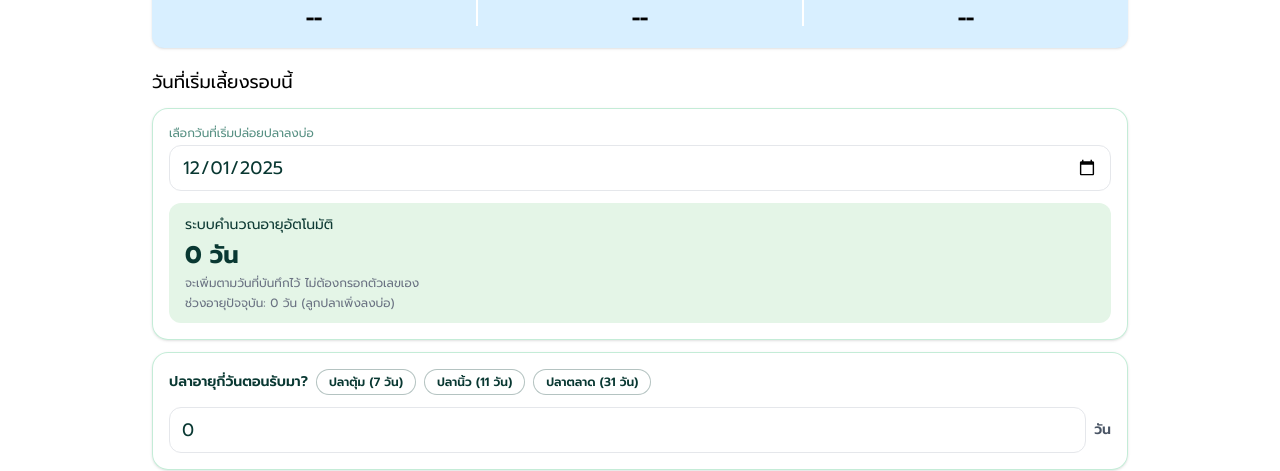
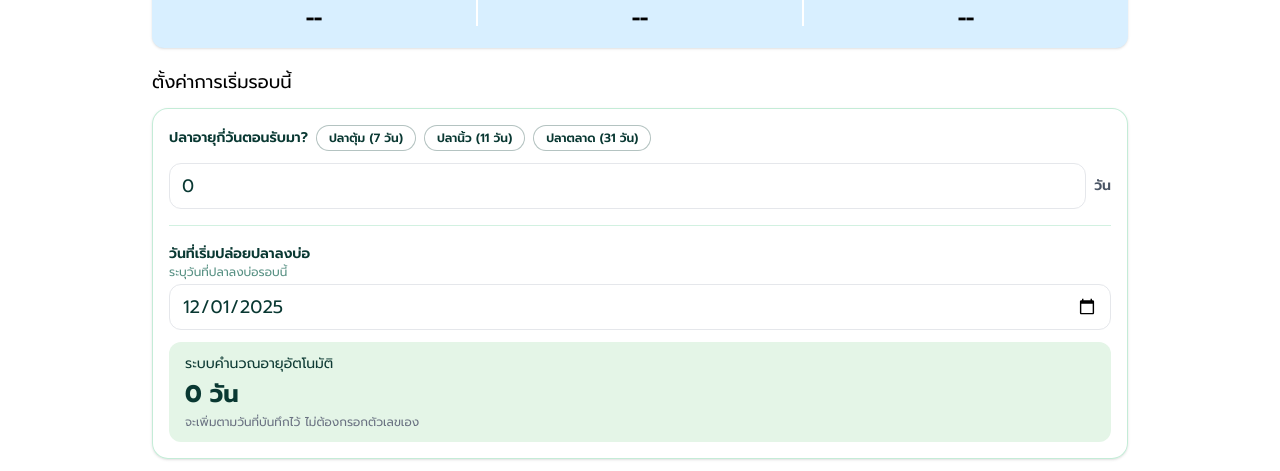
Before and after one commit to koard/DukeFarm-Frontend, a Next.js app: page /large/record-large in a window 1280 px wide. Shown: the part 368-839 px from the top of the page. Built offline with nearby package versions, Linux system fonts and the light colour scheme; no server answers; sample sign-in values are in the browser's storage.

Commit message:
Refactor RecordEntryForm: Improve layout and labeling for age input and cycle start date, enhancing user experience and clarity.

```diff
--- a/src/components/records/RecordEntryForm.tsx
+++ b/src/components/records/RecordEntryForm.tsx
@@ -695,29 +695,9 @@ export const RecordEntryForm = ({ farmType, backHref }: RecordEntryFormProps) =>
         </div>
 
         <div className="space-y-3">
-          <label className="block text-lg text-black">วันที่เริ่มเลี้ยงรอบนี้</label>
-          <div className="rounded-2xl border border-[#6CCF9C]/40 bg-white/80 px-4 py-4 space-y-3 shadow-sm">
-            <div className="flex flex-col gap-1">
-              <span className="text-xs text-[#0F614E]/70">เลือกวันที่เริ่มปล่อยปลาลงบ่อ</span>
-              <input
-                type="date"
-                value={cycleStartDate}
-                max={recordDate}
-                onChange={(event) => setCycleStartDate(event.target.value)}
-                className="w-full rounded-xl border border-gray-200 px-3 py-2 text-lg text-[#093832] focus:outline-none focus:ring-2 focus:ring-[#0F614E]"
-              />
-              {!isCycleStartValid && (
-                <span className="text-xs text-red-600">วันที่เริ่มรอบต้องไม่เกินวันที่บันทึก</span>
-              )}
-            </div>
-            <div className="rounded-xl bg-[#E4F5E7] px-4 py-3 text-sm text-[#0F3B35] flex flex-col gap-1">
-              <span>ระบบคำนวณอายุอัตโนมัติ</span>
-              <strong className="text-2xl text-[#093832]">{fishAgeNumber} วัน</strong>
-              <span className="text-xs text-gray-500">จะเพิ่มตามวันที่บันทึกไว้ ไม่ต้องกรอกตัวเลขเอง</span>
-              <span className="text-xs text-gray-500">ช่วงอายุปัจจุบัน: {formatAgeSummary(fishAgeNumber)}</span>
-            </div>
-          </div>
-          <div className="rounded-2xl border border-[#6CCF9C]/40 bg-white/80 px-4 py-4 space-y-3 shadow-sm">
+          <label className="block text-lg text-black">ตั้งค่าการเริ่มรอบนี้</label>
+          <div className="rounded-2xl border border-[#6CCF9C]/40 bg-white/80 px-4 py-4 space-y-4 shadow-sm">
+            <div className="space-y-3">
               <div className="flex flex-wrap items-center gap-2">
                 <span className="text-sm font-semibold text-[#093832]">ปลาอายุกี่วันตอนรับมา?</span>
                 <div className="flex flex-wrap gap-2">
@@ -748,6 +728,29 @@ export const RecordEntryForm = ({ farmType, backHref }: RecordEntryFormProps) =>
                   className="flex-1 rounded-xl border border-gray-200 px-3 py-2 text-lg text-[#093832] focus:outline-none focus:ring-2 focus:ring-[#0F614E]"
                 />
                 <span className="text-sm text-gray-600 font-semibold">วัน</span>
+              </div>
+            </div>
+            <div className="h-px bg-[#6CCF9C]/30" />
+            <div className="space-y-3">
+              <span className="text-sm font-semibold text-[#093832]">วันที่เริ่มปล่อยปลาลงบ่อ</span>
+              <div className="flex flex-col gap-1">
+                <span className="text-xs text-[#0F614E]/70">ระบุวันที่ปลาลงบ่อรอบนี้</span>
+                <input
+                  type="date"
+                  value={cycleStartDate}
+                  max={recordDate}
+                  onChange={(event) => setCycleStartDate(event.target.value)}
+                  className="w-full rounded-xl border border-gray-200 px-3 py-2 text-lg text-[#093832] focus:outline-none focus:ring-2 focus:ring-[#0F614E]"
+                />
+                {!isCycleStartValid && (
+                  <span className="text-xs text-red-600">วันที่เริ่มรอบต้องไม่เกินวันที่บันทึก</span>
+                )}
+              </div>
+              <div className="rounded-xl bg-[#E4F5E7] px-4 py-3 text-sm text-[#0F3B35] flex flex-col gap-1">
+                <span>ระบบคำนวณอายุอัตโนมัติ</span>
+                <strong className="text-2xl text-[#093832]">{fishAgeNumber} วัน</strong>
+                <span className="text-xs text-gray-500">จะเพิ่มตามวันที่บันทึกไว้ ไม่ต้องกรอกตัวเลขเอง</span>
+              </div>
             </div>
           </div>
         </div>
```
Lines whose indentation alone changed are shown as unchanged.
